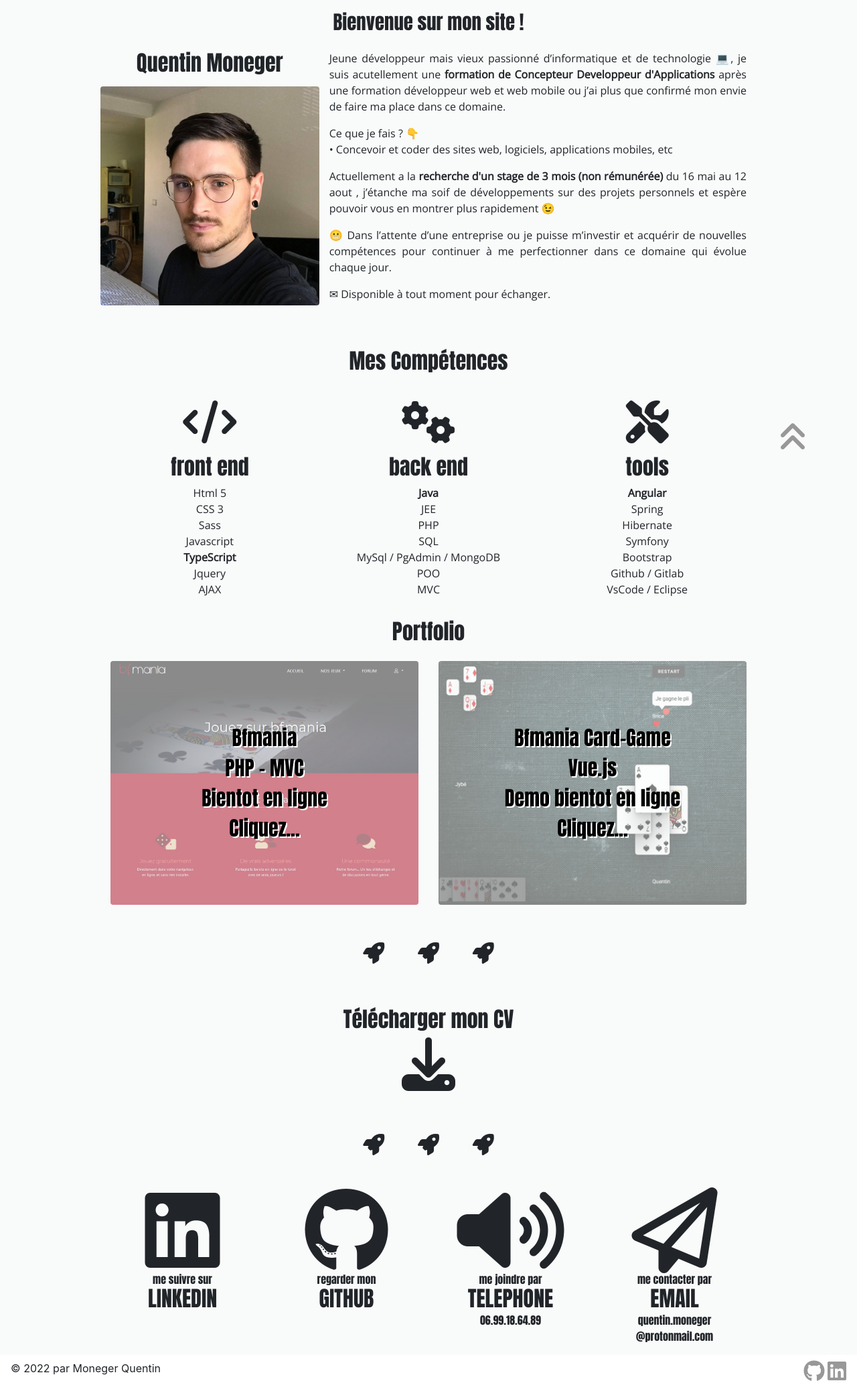
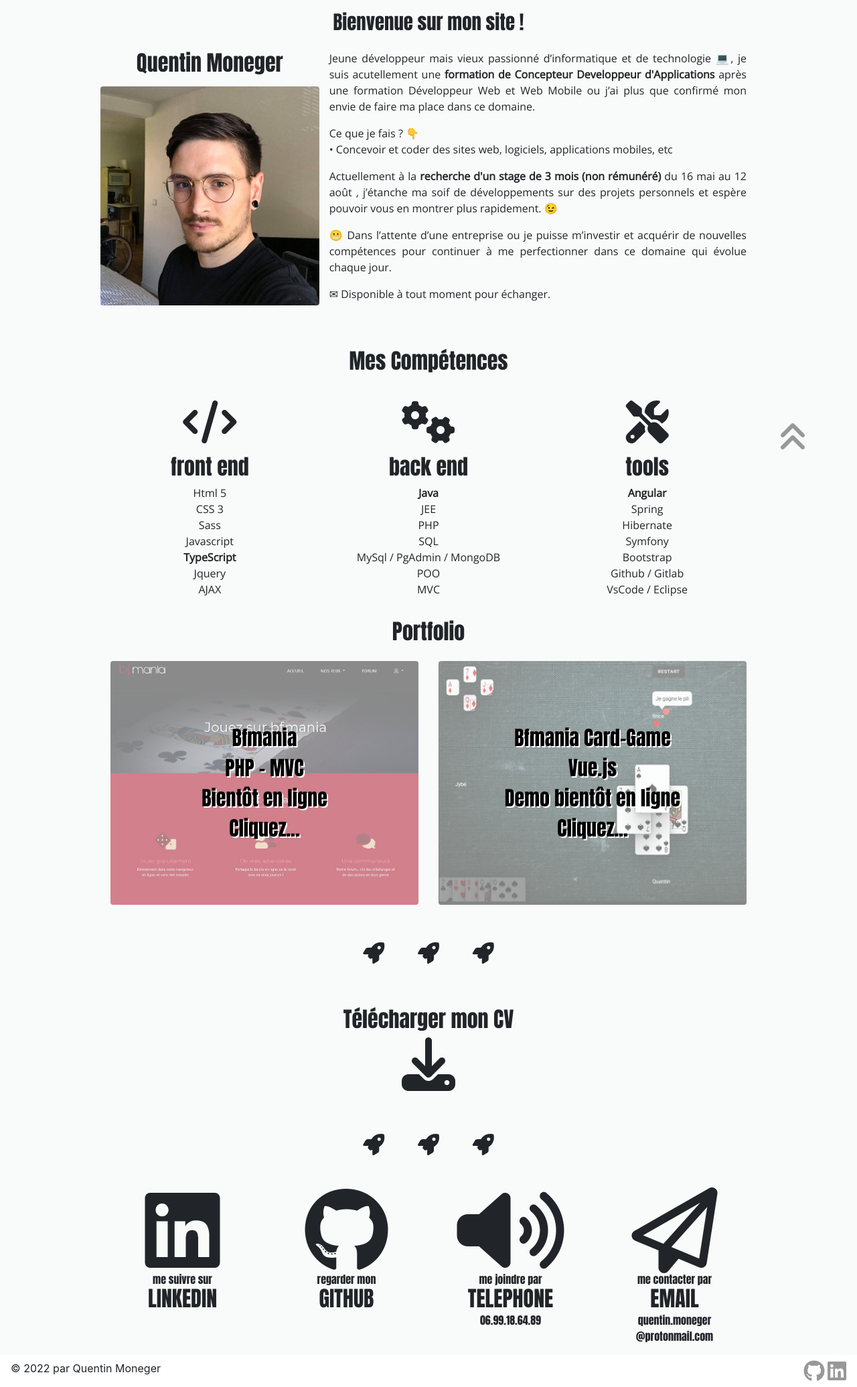
Before and after one commit to quentinmoneger/quentinmoneger.fr, a PHP site: page / in a window 1280 px wide. Shown: the part 60-2131 px from the top of the page at 67% size. Run offline with PHP 8.4, Linux system fonts and the light colour scheme; some libraries are stand-ins or nearby versions.

Commit message:
correction orthographe

```diff
--- a/template/course.html.php
+++ b/template/course.html.php
@@ -32,7 +32,7 @@
             <div class="col-md-6 history-info">
                 <h3 class="history-info-title">Lycée Couffignal - Strasbourg</h3>
                 <p class="history-info-date">2009-2010</p>
-                <p class="history-info-text mb-0 p-0"> Brevet de Technicien Supérieur Conception des produits industriels</p>
+                <p class="history-info-text mb-0 p-0"> Brevet de Technicien Supérieur Conception des Produits Industriels</p>
             </div>
         </div>
         <div class="row  history">
@@ -86,7 +86,7 @@
             <div class="col-md-6 history-info">
                 <h3 class="history-info-title">WebForce3 - Toulouse</h3>
                 <p class="history-info-date">2020-2021</p>
-                <p class="history-info-text mb-0 p-0">Formation Développeur web et web mobile</p>
+                <p class="history-info-text mb-0 p-0">Formation Développeur Web et Web mobile</p>
                 <a data-toggle="collapse" data-target="#webforce3"> Voir plus ...</a>
             </div>
         </div>
@@ -97,7 +97,7 @@
             <div class="col-md-6 history-info">
                 <h3 class="history-info-title">AxessWeb - Toulouse</h3>
                 <p class="history-info-date">2021</p>
-                <p class="history-info-text mb-0 p-0">Développeur web et applications</p>
+                <p class="history-info-text mb-0 p-0">Développeur Web et d'Applications</p>
                 <a data-toggle="collapse" data-target="#axessweb"> Voir plus ...</a>
             </div>
         </div>
@@ -105,7 +105,7 @@
     <!-- Partie Carousel de la Slider -->
     <div class="collapse mt-3 row justify-content-center opensans" id="contigiani">
         <div class="card card-body col-12 col-md-8">
-            <p>Poste de Serrurier Metallier Soudeur chez ETS Contigiani</p>
+            <p>Poste de Serrurier Métallier Soudeur chez ETS Contigiani</p>
             Conception (plan, prise de mesure)<br>
             Réalisation et pose d’escalier, verrière et structure métallique <br>
             Automatisation domotique <br>
@@ -133,7 +133,7 @@
     </div>
     <div class="collapse mt-3 row justify-content-center opensans" id="webforce3">
         <div class="card card-body col-12 col-md-8">
-            <p>Formation Développeur web et web mobile Titre professionnel RNCP BAC+2</p>
+            <p>Formation Développeur web et Web Mobile Titre professionnel RNCP BAC+2</p>
             <p>Front-End:</p>
             <p>
                 ▪ HTML 5 / CSS 3 <br>
@@ -150,7 +150,6 @@
                 ● PHP <br>
                 ● Base de données <br>
                 ● POO / MVC / Framework Symfony <br>
-                ● POO (Programmation Orientée Objet) <br>
                 ● Maintenance et développement suivant le cahier des charges d’un client <br>
             </p>
         </div>
@@ -160,12 +159,12 @@
             <p> - Réalisation d'une application de jeux de cartes sur <span class="font-weight-bold">VueJs</span><br>
                 - Développement et intégration d’un site de jeux en ligne<br>
                 sous framework W (<span class="font-weight-bold">PHP/MVC</span>)<br>
-                - Développement module de chat sous <span class="font-weight-bold">NodeJs</span></p>
+                - Développement d'un module de chat sous <span class="font-weight-bold">NodeJs</span></p>
         </div>
     </div>
     <div class="collapse mt-3 row justify-content-center opensans" id="cda">
         <div class="card card-body col-12 col-md-8">
-            <p>Formation Concepteur développeur d’applications Titre professionnel RNCP Bac+4</p>
+            <p>Formation Concepteur Développeur d’Applications Titre professionnel RNCP Bac+4</p>
             <p>Front-End:</p>
             <p>
                 ▪ HTML 5 / CSS 3<br>
@@ -182,7 +181,7 @@
             </p>
             <p>
                 - Gestion de projet : Agile, Cycle en V, Planification Gantt<br>
-                - Methode Agile (SCRUM)<br>
+                - Méthode Agile (SCRUM)<br>
             </p>
         </div>
     </div>
@@ -215,7 +214,7 @@
             <div class="nav-date">2013</div>
         </div>
         <div>
-            <h3 class="nav-title">Contigiani<br>Metallier</h3>
+            <h3 class="nav-title">Contigiani<br>Métallier</h3>
             <i class="nav-dot fas fa-dot-circle"></i>
             <div class="nav-date">2017</div>
         </div>
--- a/template/footer.html.php
+++ b/template/footer.html.php
@@ -3,7 +3,7 @@
     <a id="anchor" href="#top" class="smooth-scroll"><i class="fas fa-angle-double-up"></i></a>
     <div class="row justify-content-between ml-0 mr-0 mt-2">
         <div class="pl-3">
-            <p>© 2022 par Moneger Quentin</p>
+            <p>© 2022 par Quentin Moneger</p>
         </div>
         <div class="pr-3">
             <a href="https://github.com/quentinmoneger/" target="_blank"><i class="fab fa-github fa-2x"></i></a>
--- a/template/header.html.php
+++ b/template/header.html.php
@@ -4,7 +4,7 @@
     <meta charset="UTF-8">
     <meta http-equiv="X-UA-Compatible" content="IE=edge">
     <meta name="viewport" content="width=device-width, initial-scale=1.0">
-    <title>Moneger Quentin</title>
+    <title>Quentin Moneger</title>
     <link href="https://fonts.googleapis.com/css2?family=Anton&display=swap" rel="stylesheet">
     <link href="https://fonts.googleapis.com/css2?family=Open+Sans:ital,wght@0,300;1,800&display=swap" rel="stylesheet">
     <link rel="stylesheet" href="https://stackpath.bootstrapcdn.com/bootstrap/4.3.1/css/bootstrap.min.css" integrity="sha384-ggOyR0iXCbMQv3Xipma34MD+dH/1fQ784/j6cY/iJTQUOhcWr7x9JvoRxT2MZw1T" crossorigin="anonymous">
--- a/template/home.html.php
+++ b/template/home.html.php
@@ -12,7 +12,7 @@
             <div class="col-12 col-sm-6 col-md-8 opensans text-justify ">
                 <p>
                     Jeune développeur mais vieux passionné d’informatique et de technologie 💻, je suis acutellement une <span class="font-weight-bold" >formation de Concepteur Developpeur
-                    d'Applications </span>après une formation développeur web et web mobile ou j’ai plus que confirmé mon envie de faire ma place dans ce domaine.
+                    d'Applications </span>après une formation Développeur Web et Web Mobile ou j’ai plus que confirmé mon envie de faire ma place dans ce domaine.
                 </p>
                 <div id="home-text5">
                     <p>
@@ -22,8 +22,8 @@
                 </div>
                 <div id="home-text1">
                     <p>
-                        Actuellement a la <span class="font-weight-bold" >recherche d'un stage de 3 mois (non rémunérée)</span> du 16 mai au 12 aout ,
-                        j’étanche ma soif de développements sur des projets personnels et espère pouvoir vous en montrer plus rapidement 😉
+                        Actuellement à la <span class="font-weight-bold" >recherche d'un stage de 3 mois (non rémunéré)</span> du 16 mai au 12 août ,
+                        j’étanche ma soif de développements sur des projets personnels et espère pouvoir vous en montrer plus rapidement. 😉
                     </p>
                 </div>
                 <div id="home-text3">
@@ -46,8 +46,8 @@
             </div>
             <div id="home-text2" class="col-12 opensans p-0">
                 <p>
-                    Actuellement a la <span class="font-weight-bold" >recherche d'un stage de 3 mois (non rémunérée)</span> du 16 mai au 12 aout ,
-                    j’étanche ma soif de développements sur des projets personnels et espère pouvoir vous en montrer plus rapidement 😉
+                    Actuellement à la <span class="font-weight-bold" >recherche d'un stage de 3 mois (non rémunérée)</span> du 16 mai au 12 août ,
+                    j’étanche ma soif de développements sur des projets personnels et espère pouvoir vous en montrer plus rapidement. 😉
                 </p>
             </div>
             <div id="home-text4" class="col-12 opensans p-0">
@@ -115,7 +115,7 @@
                 <div class="portfolio-text anton">
                     Bfmania<br>
                     PHP - MVC <br>
-                    Bientot en ligne<br>
+                    Bientôt en ligne<br>
                     Cliquez...
                 </div>
                 <img class="w-100 rounded portfolio-img" src="assets/img/carousel-home/bfmania_view.jpg" alt="BFmania">
@@ -124,7 +124,7 @@
                 <div class="portfolio-text anton">
                     Bfmania Card-Game<br>
                     Vue.js <br>
-                    Demo bientot en ligne<br>
+                    Demo bientôt en ligne<br>
                     Cliquez...
                 </div>
                 <img class="w-100 rounded portfolio-img" src="assets/img/carousel-home/cards_view.jpg" alt="cards_game">
--- a/template/index.html.php
+++ b/template/index.html.php
@@ -279,7 +279,7 @@
                         <div class='carousel-item active'>
                             <img class='img-size d-flex m-auto' src='assets/img/home/portfolio/card-game/1.jpg' alt='card-game slide 1' />
                             <div class="row text-center">
-                                <p class="col-12 m-0">Création d'un site de carte en ligne!</p>
+                                <p class="col-12 m-0">Création d'un site de jeux de cartes en ligne!</p>
                                 <!-- <a  href="#" class="detail col-12 "data-toggle="collapse" data-target="#card-game1">Plus de détails ...</a> -->
                             </div>
                             <div class="collapse mt-3 row justify-content-center opensans" id="card-game1">
```
